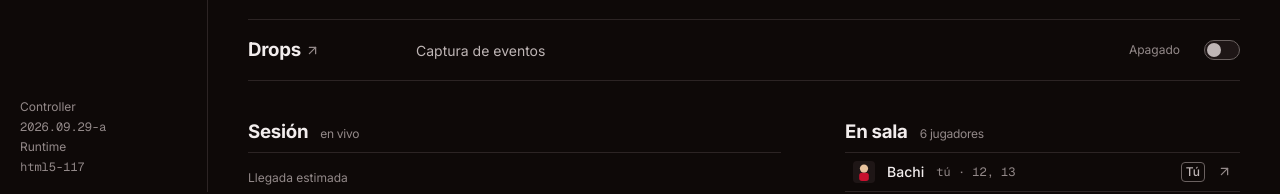
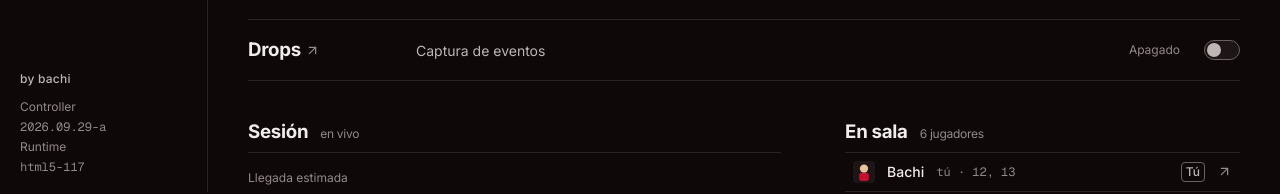
Before and after one commit to franbachiller/bb-hub, a React (Vite) app in the folder controller-electron/: page / in a window 1280 px wide. Shown: the part 608-802 px from the top of the page. Built offline with nearby package versions, Linux system fonts and the light colour scheme.

Commit message:
Firma "by bachi" en la barra lateral

```diff
--- a/controller-electron/src/App.jsx
+++ b/controller-electron/src/App.jsx
@@ -213,7 +213,7 @@ function App() {
         <nav className="rail-nav" aria-label="Navegación principal">
           {navItems.map((item) => { const Icon = item.icon; return <button key={item.id} className={`rail-link ${activeTab === item.id ? "is-current" : ""}`} aria-current={activeTab === item.id ? "page" : undefined} onClick={() => setActiveTab(item.id)} title={item.id === "timing" && timingOn ? `${item.label} · activo` : item.label}><Icon aria-hidden="true" size={17} strokeWidth={1.6} /><span className="rail-label">{item.label}</span>{item.id === "timing" && timingOn && <span className="rail-live">activo</span>}</button>; })}
         </nav>
-        <p className="rail-foot"><span>Controller</span><span className="mono" title={snapshot.controllerBuild}>{snapshot.controllerBuild !== "-" ? snapshot.controllerBuild : "—"}</span><span>Runtime</span><span className="mono" title={snapshot.bridgeBuild}>{snapshot.connected && snapshot.bridgeBuild !== "-" ? snapshot.bridgeBuild : "—"}</span></p>
+        <p className="rail-foot"><span className="rail-signature">by bachi</span><span>Controller</span><span className="mono" title={snapshot.controllerBuild}>{snapshot.controllerBuild !== "-" ? snapshot.controllerBuild : "—"}</span><span>Runtime</span><span className="mono" title={snapshot.bridgeBuild}>{snapshot.connected && snapshot.bridgeBuild !== "-" ? snapshot.bridgeBuild : "—"}</span></p>
       </aside>
       <div className="main">
         <header className="strip" aria-busy={loading}>
--- a/controller-electron/src/styles.css
+++ b/controller-electron/src/styles.css
@@ -64,6 +64,7 @@ button svg { flex-shrink: 0; }
 .rail-link.is-current svg { color: var(--color-accent); }
 .rail-live { font-size: var(--text-xs); font-weight: 500; color: var(--color-accent); }
 .rail-foot { margin-top: auto; display: grid; gap: var(--space-3xs); padding: 0 var(--space-xs); font-size: var(--text-xs); color: var(--color-muted); overflow-wrap: anywhere; }
+.rail-signature { margin-bottom: var(--space-xs); font-family: var(--font-display); font-style: italic; font-weight: 500; letter-spacing: 0.02em; color: var(--color-ink-2); }
 
 /* T4 stat strip — the live line */
 .strip { position: sticky; top: 0; z-index: var(--z-sticky); display: flex; align-items: center; gap: var(--space-xl); min-height: var(--strip-height); padding: var(--space-xs) var(--space-xl); background: var(--color-paper); border-bottom: var(--rule-width) solid var(--color-rule); }
```
